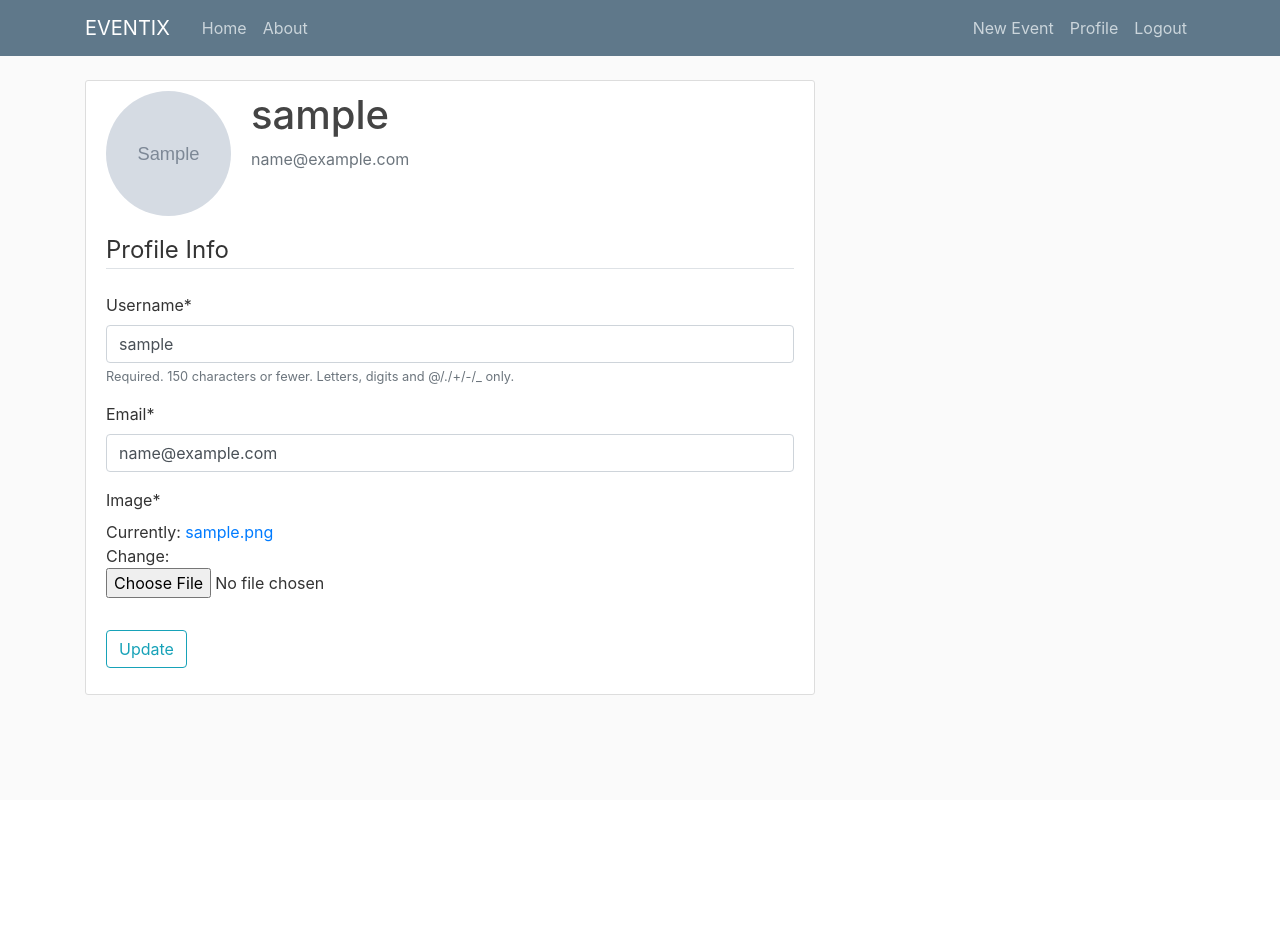
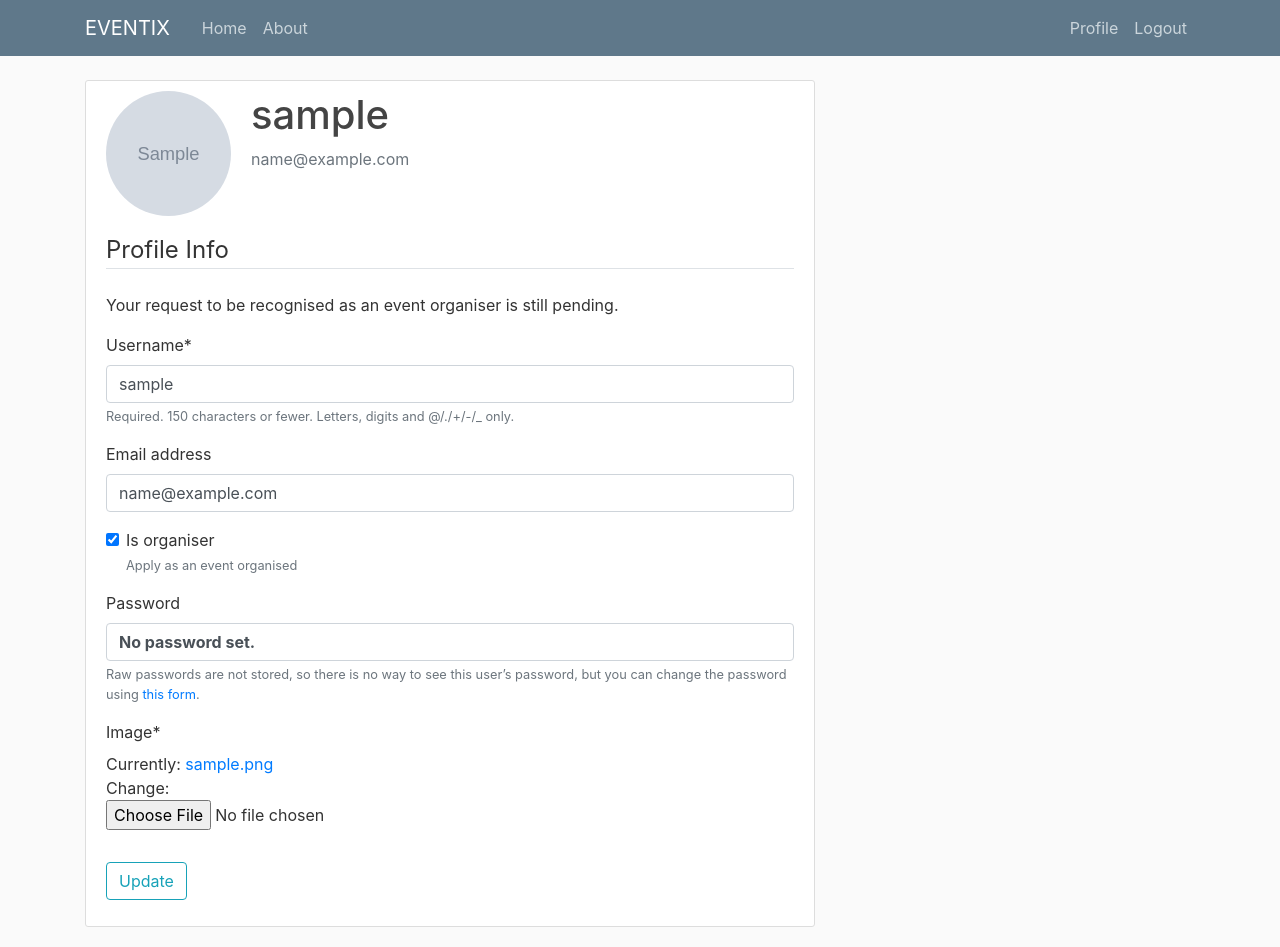
Before and after one commit to RaresMandrean/proiectul_colectiv, a Django app: page /profile/ in a window 1280 px wide. Before the commit the page ends 695 px from the top, so only its background shows below. Run offline with Django 3.2, Linux system fonts and the light colour scheme; a user stored in the database is signed in; tables that the repository leaves empty hold one stand-in row (values such as "Sample post"); grey boxes marked "Sample" are stand-in pictures; some libraries are stand-ins or nearby versions.

Commit message:
Restrictionare-creare-evenimente - Creeaza filtre de template si logica pentru diferentierea conturilor aprobate si dezaprobate

```diff
--- a/proiectul_colectiv/eventix/templatetags/app_filters.py
+++ b/proiectul_colectiv/eventix/templatetags/app_filters.py
@@ -2,6 +2,7 @@ from django import template
 
 register = template.Library()
 
+
 @register.filter
 def count_none(value):
     return value.filter(poster__isnull=True).count()
--- /dev/null
+++ b/proiectul_colectiv/eventix/templatetags/group_checks.py
@@ -0,0 +1,26 @@
+from django import template
+from django.contrib.auth.models import Group
+from django.conf import settings
+
+
+register = template.Library()
+
+
+@register.filter(name='is_approved_organiser')
+def is_approved_organiser(user):
+    try:
+        group = Group.objects.get(name=settings.APPROVED_ORGANISERS)
+    except Group.DoesNotExist:
+        return False
+
+    return group in user.groups.all()
+
+
+@register.filter(name='is_rejected_organiser')
+def is_rejected_organiser(user):
+    try:
+        group = Group.objects.get(name=settings.REJECTED_ORGANISERS)
+    except Group.DoesNotExist:
+        return False
+
+    return group in user.groups.all()
--- a/proiectul_colectiv/proiectul_colectiv/settings.py
+++ b/proiectul_colectiv/proiectul_colectiv/settings.py
@@ -122,6 +122,9 @@ USE_L10N = True
 
 USE_TZ = True
 
+# User groups name constants
+APPROVED_ORGANISERS = 'Approved organisers'
+REJECTED_ORGANISERS = 'Rejected organisers'
 
 # Static files (CSS, JavaScript, Images)
 # https://docs.djangoproject.com/en/2.2/howto/static-files/
--- a/proiectul_colectiv/templates/eventix/base.html
+++ b/proiectul_colectiv/templates/eventix/base.html
@@ -1,4 +1,5 @@
 {% load static %}
+{% load group_checks %}
 <!DOCTYPE html>
 <html>
 <head>
@@ -34,7 +35,9 @@
             <!-- Navbar Right Side -->
             <div class="navbar-nav">
               {% if user.is_authenticated %}
-                  <a class="nav-item nav-link" href="{% url 'event-create' %}">New Event</a>
+                  {% if user|is_approved_organiser %}
+                      <a class="nav-item nav-link" href="{% url 'event-create' %}">New Event</a>
+                  {% endif %}
                 <a class="nav-item nav-link" href="{% url 'profile' %}">Profile</a>
                 <a class="nav-item nav-link" href="{% url 'logout' %}">Logout</a>
               {% else %}
--- a/proiectul_colectiv/templates/users/profile.html
+++ b/proiectul_colectiv/templates/users/profile.html
@@ -1,5 +1,7 @@
 {% extends "eventix/base.html" %}
+{% load group_checks %}
 {% load crispy_forms_tags %}
+
 {% block content %}
     <div class="content-section">
       <div class="media">
@@ -13,6 +15,13 @@
           {% csrf_token %}
           <fieldset class="form-group">
               <legend class="border-bottom mb-4">Profile Info</legend>
+              {% if user.is_organiser and user|is_approved_organiser %}
+                  <p>You have been approved as an event organiser.</p>
+              {% elif user.is_organiser and user|is_rejected_organiser %}
+                  <p>You have been rejected as an event organiser.</p>
+              {% elif user.is_organiser %}
+                  <p>Your request to be recognised as an event organiser is still pending.</p>
+              {% endif %}
               {{ u_form|crispy }}
               {{ p_form|crispy }}
           </fieldset>
--- a/proiectul_colectiv/users/admin.py
+++ b/proiectul_colectiv/users/admin.py
@@ -9,7 +9,11 @@ class CustomUserAdmin(UserAdmin):
     add_form = UserRegisterForm
     form = UserUpdateForm
     model = CustomUser
-    list_display = ['email', 'username']
+    list_display = ['email', 'username', 'is_organiser']
+
+    fieldsets = UserAdmin.fieldsets + (
+        ('Organiser status', {'fields': ('is_organiser', )}),
+    )
 
 
 admin.site.register(Profile)
--- a/proiectul_colectiv/users/forms.py
+++ b/proiectul_colectiv/users/forms.py
@@ -1,5 +1,5 @@
 from django import forms
-from django.contrib.auth.forms import UserCreationForm
+from django.contrib.auth.forms import UserCreationForm, UserChangeForm
 from .models import Profile, CustomUser
 
 
@@ -11,12 +11,11 @@ class UserRegisterForm(UserCreationForm):
         fields = ['username', 'email', 'is_organiser', 'password1', 'password2']
 
 
-class UserUpdateForm(forms.ModelForm):
-    email = forms.EmailField()
+class UserUpdateForm(UserChangeForm):
 
     class Meta:
         model = CustomUser
-        fields = ['username', 'email']
+        fields = ['username', 'email', 'is_organiser']
 
 
 class ProfileUpdateForm(forms.ModelForm):
```
